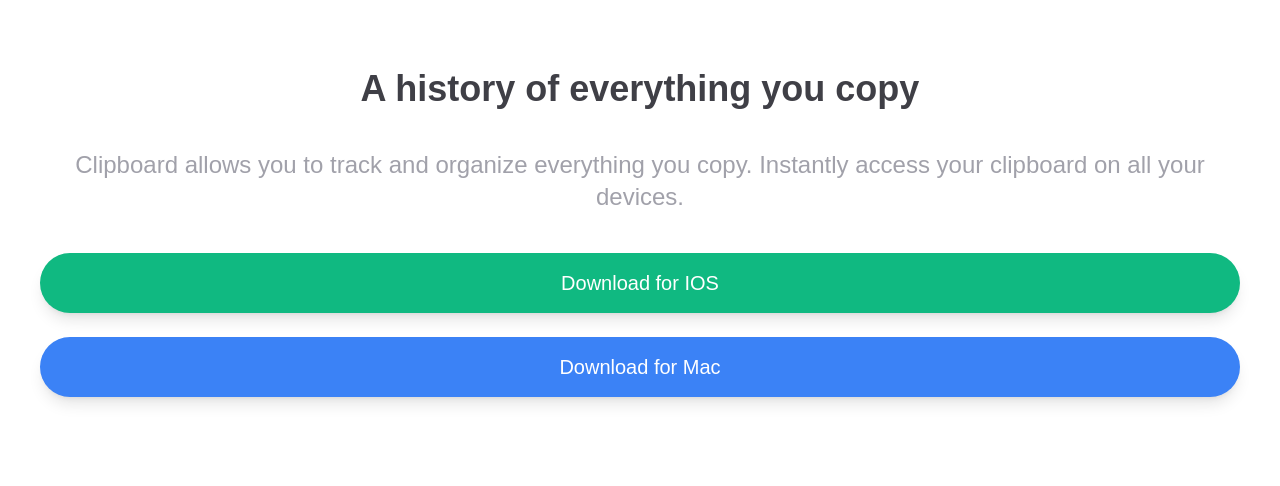
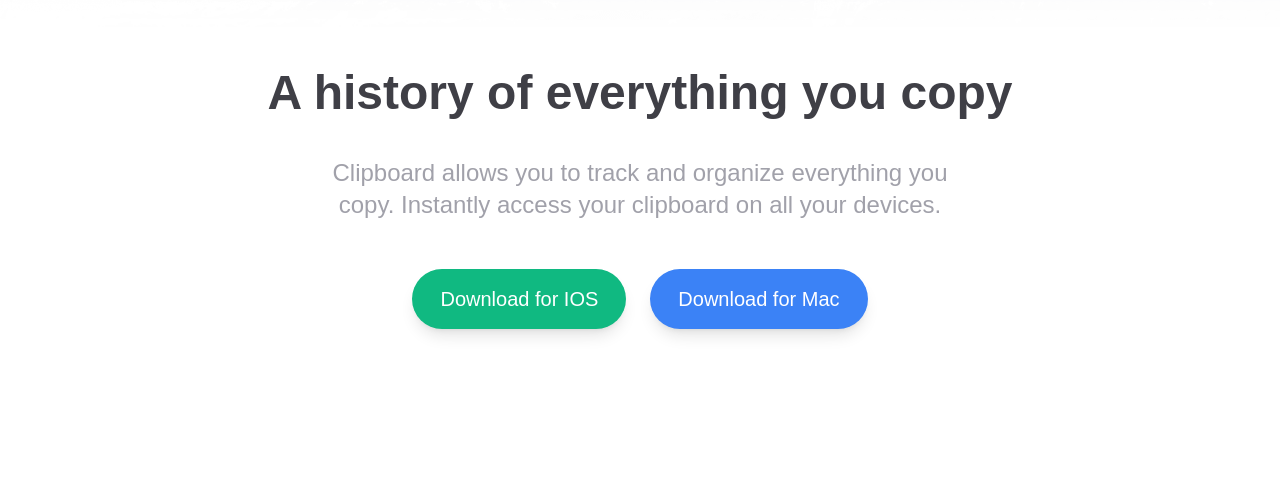
Before and after one commit to rahatulahsan/clipboard-tracking, a website: page index.html in a window 1280 px wide. Shown: the part 288-774 px from the top of the page. Drawn offline with Linux system fonts and the light colour scheme; a web font is replaced by a local one.

Commit message:
Hero section Responsive done

```diff
--- a/index.html
+++ b/index.html
@@ -14,15 +14,15 @@
  <!--Parent Container-->
   <div>
     <!--Header Section-->
-    <div class="flex flex-col items-center gap-10 py-40 px-10">
+    <div class="flex flex-col items-center gap-12 py-40 px-10">
         <div class="flex flex-col items-center gap-10">
             <img src="/assets/images/logo.svg" alt="clipboard-logo" srcset="" />
-            <h1 class="font-serif text-zinc-700 text-4xl font-semibold text-center mt-8">A history of everything you copy</h1>
-            <p class="font-serif text-zinc-400 text-2xl text-center">Clipboard allows you to track and organize everything you copy. Instantly access your clipboard on all your devices.</p>
+            <h1 class="font-serif text-zinc-700 text-4xl font-semibold text-center mt-8 md:text-5xl">A history of everything you copy</h1>
+            <p class="font-serif text-zinc-400 text-2xl text-center md:mx-auto md:max-w-2xl">Clipboard allows you to track and organize everything you copy. Instantly access your clipboard on all your devices.</p>
         </div>
-        <div class="flex flex-col gap-6 w-full">
-            <button class="bg-emerald-500 btn-mobile ">Download for IOS</button>
-            <button class="bg-blue-500 btn-mobile">Download for Mac</button>
+        <div class="flex flex-col gap-6 w-full md:flex-row justify-center">
+            <button class="bg-emerald-500 btn-mobile md:px-7 ">Download for IOS</button>
+            <button class="bg-blue-500 btn-mobile md:px-7">Download for Mac</button>
         </div>
     </div>
     <!--Header Section End-->
--- a/src/input.css
+++ b/src/input.css
@@ -10,6 +10,11 @@
     }
 }
 
+body{
+    background-image: url('/assets/images/bg-header-desktop.png');
+    background-repeat: no-repeat;
+    background-size: contain;
+}
 @media (max-width: 576px) {
     body{
         background-image: url('/assets/images/bg-header-mobile.png');
```
Also changed, not shown: dist/output.css.
